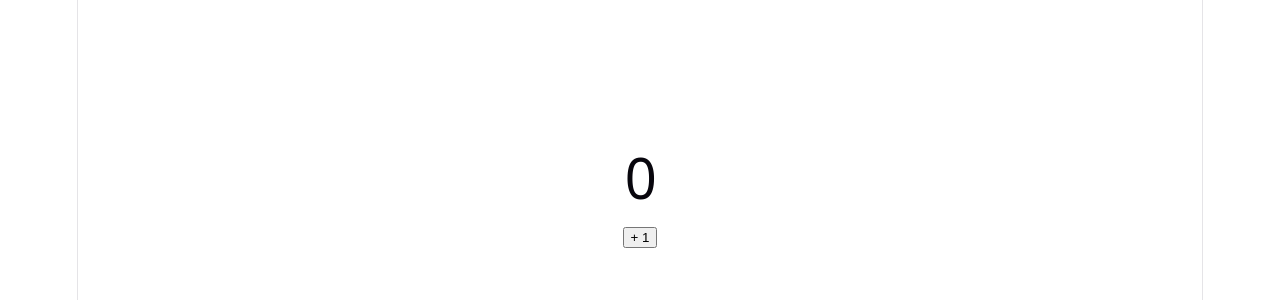
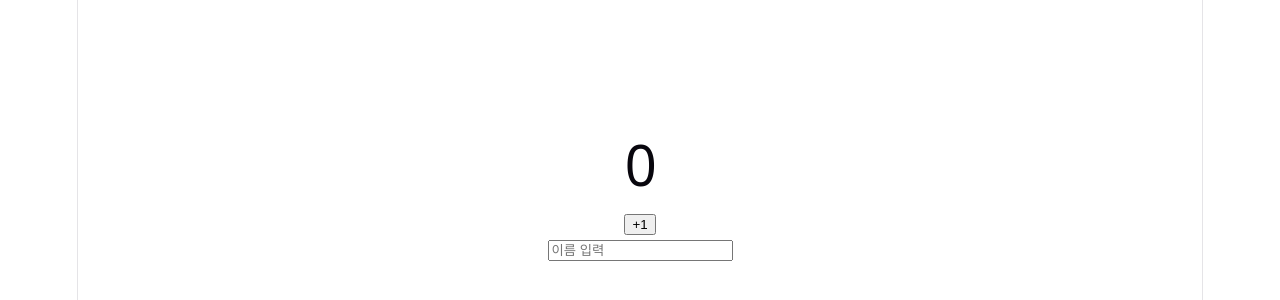
Before and after one commit to jeongbin-k/react-practice, a React (Vite) app: page / in a window 1280 px wide. Shown: the part 210-510 px from the top of the page. Built offline with nearby package versions, Linux system fonts and the light colour scheme.

Commit message:
Practice5 예제 완료

```diff
--- a/src/App.jsx
+++ b/src/App.jsx
@@ -1,11 +1,11 @@
-import Practice4 from "./components/Practice4";
+import Practice5 from "./components/Practice5";
 import "./App.css";
 
 function App() {
   return (
     <>
       <section id="center">
-        <Practice4 />
+        <Practice5 />
       </section>
     </>
   );
--- /dev/null
+++ b/src/components/Practice5.tsx
@@ -0,0 +1,29 @@
+import { useState, useEffect } from "react";
+
+function Practice5() {
+  const [count, setCout] = useState(0);
+  const [name, setName] = useState("");
+
+  // count가 바뀔 때만 콘솔에 "count 변경: 숫자" 출력
+  useEffect(() => {
+    console.log("count 변경:", count);
+  }, [count]);
+  // name이 바뀔 때만 콘솔에 "name 변경: 문자" 출력
+  useEffect(() => {
+    console.log("name변경:", name);
+  }, [name]);
+  return (
+    <div>
+      <h1>{count}</h1>
+      <button onClick={() => setCout(count + 1)}>+1</button>
+      <br />
+      <input
+        value={name}
+        onChange={(e) => setName(e.target.value)}
+        placeholder="이름 입력"
+      ></input>
+    </div>
+  );
+}
+
+export default Practice5;
```
